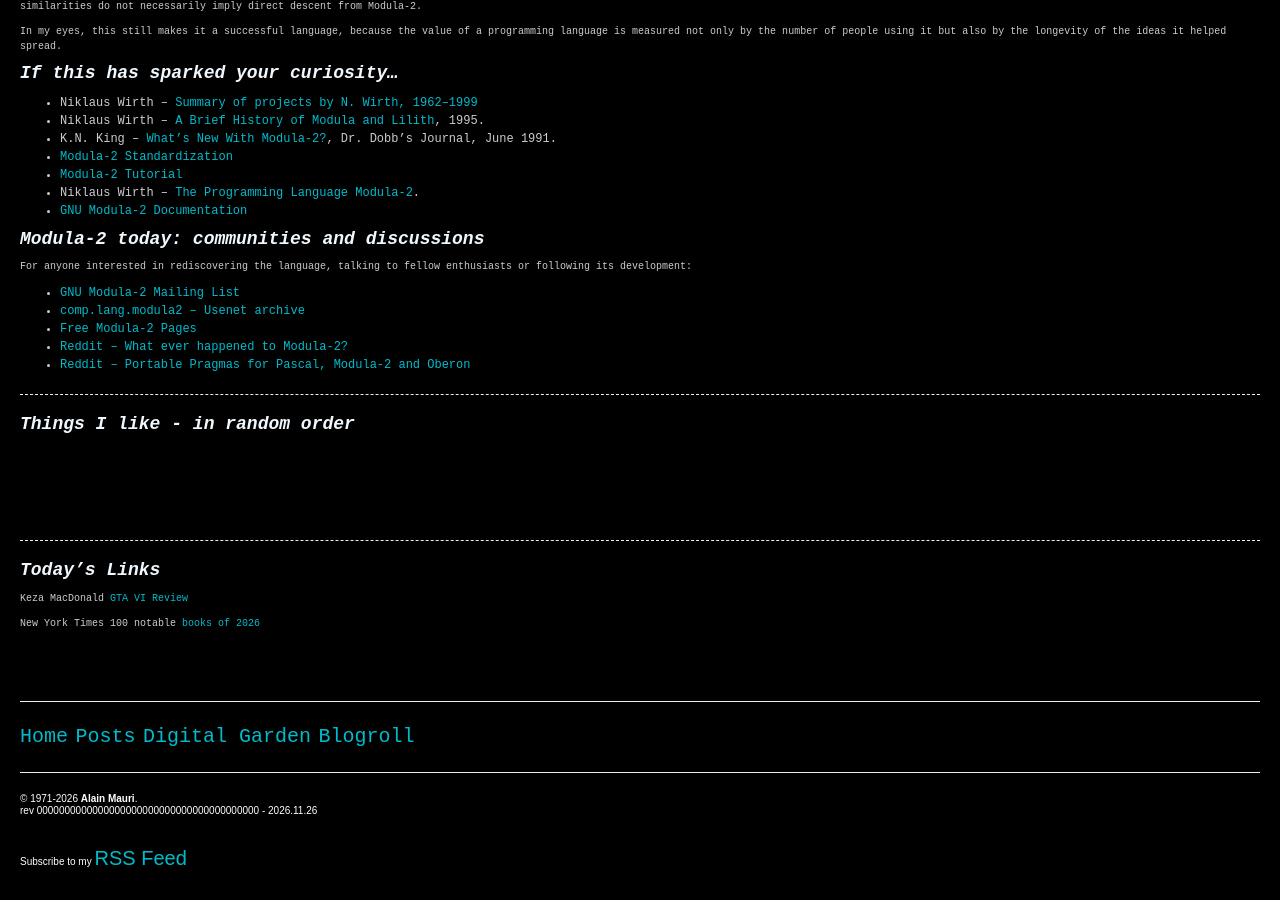
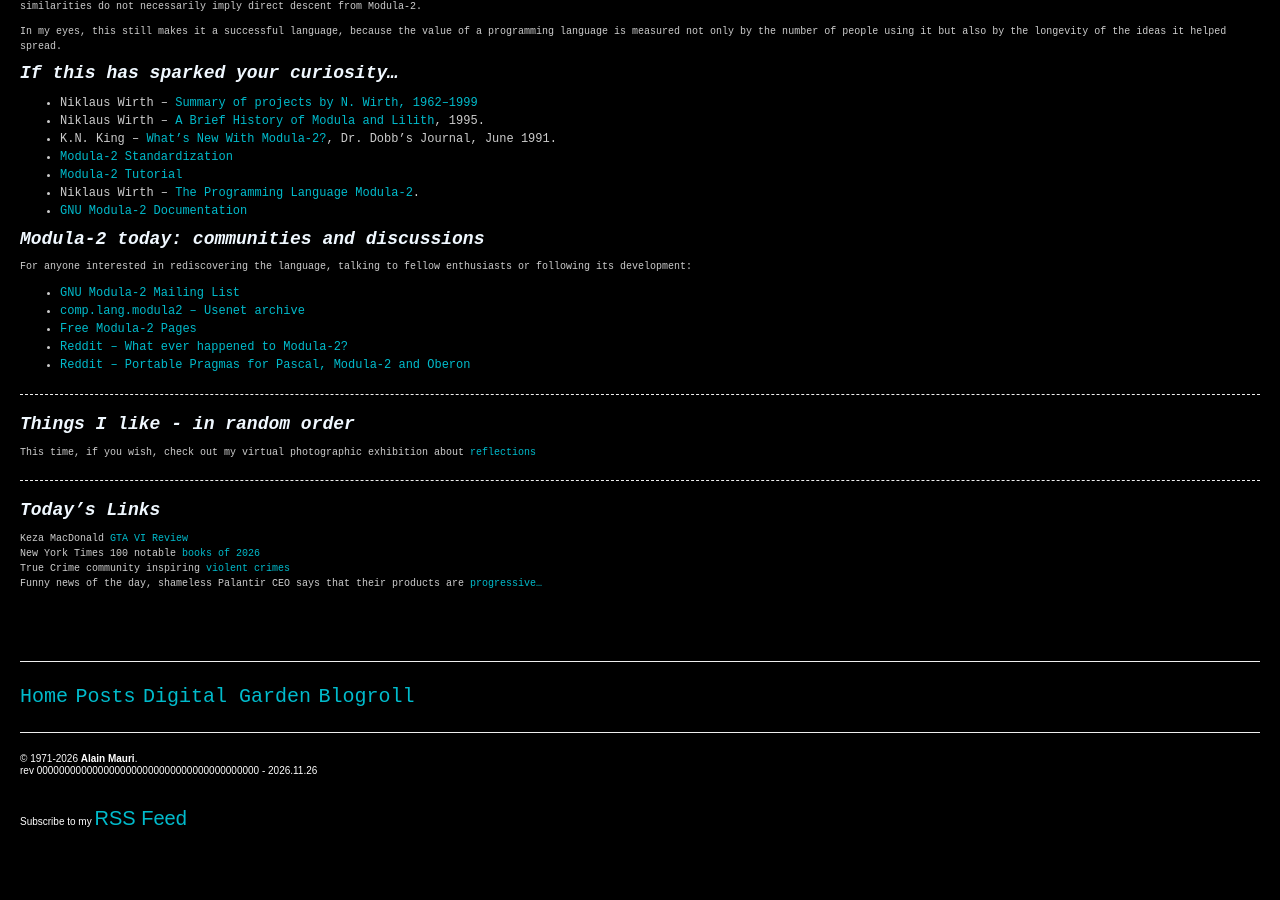
Before and after one commit to wildeng/wildeng.github.io, a Jekyll site: the page built from _posts/2026-11-25-modula2-a-forgotten-success.md, in a window 1280 px wide and 900 px high, scrolled down 3112 px. Built offline with Jekyll 4.4.1, drawn with Linux system fonts in a browser that asks for light colours; after the commit the page ends 3972 px from its top, so only the background shows below that.

Commit message:
Improve post about modula 2

```diff
--- a/_posts/2026-11-25-modula2-a-forgotten-success.md
+++ b/_posts/2026-11-25-modula2-a-forgotten-success.md
@@ -201,18 +201,14 @@ For anyone interested in rediscovering the language, talking to fellow enthusias
 
 #### Things I like - in random order ####
 
-<br/>
-<img src="" alt="" class="post-image"/>
-<br/>
-<br/>
-<img src="" alt="" class="post-image">
-<br/>
-<br/>
+This time, if you wish, check out my virtual photographic exhibition about [reflections](/exhibitions/reflections/)
+
 
 ---
 
 #### Today's Links ####
 
 Keza MacDonald [GTA VI Review](https://www.theguardian.com/games/2026/nov/18/grand-theft-auto-vi-gta-6-review-playstation-rockstar?CMP=share_btn_url)
-
 New York Times 100 notable [books of 2026](https://www.nytimes.com/2026/11/23/books/review/notable-books.html?unlocked_article_code=1.TFE.Ds3w.RhMDLWb3-wFD&smid=url-share)
+True Crime community inspiring [violent crimes](https://www.wired.com/story/the-true-crime-community-is-inspiring-violent-attacks-through-tiktok/)
+Funny news of the day, shameless Palantir CEO says that their products are [progressive...](https://www.theregister.com/software/2026/11/12/palantirs-karp-takes-a-sharp-left-turn-says-he-and-the-companys-products-are-actually-progressive/5309441)
```
